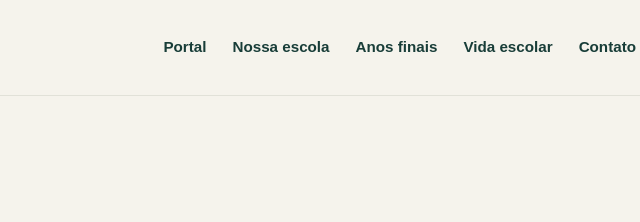
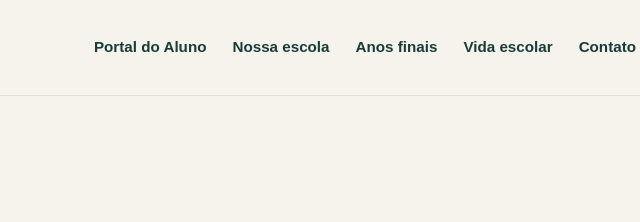
Before and after one commit to oficialclaudineilopes/site-eensa, a plain HTML site: page index.html in a window 1280 px wide. Shown: the top 222 px of the page, 564-1204 px from the left. Drawn offline with Linux system fonts and the light colour scheme.

Commit message:
Update portal link text to 'Portal do Aluno'

```diff
--- a/index.html
+++ b/index.html
@@ -360,7 +360,7 @@
       </div>
 
       <nav>
-        <a href="#portal">Portal</a>
+        <a href="#portal">Portal do Aluno</a>
         <a href="#escola">Nossa escola</a>
         <a href="#anos-finais">Anos finais</a>
         <a href="#vida-escolar">Vida escolar</a>
```
